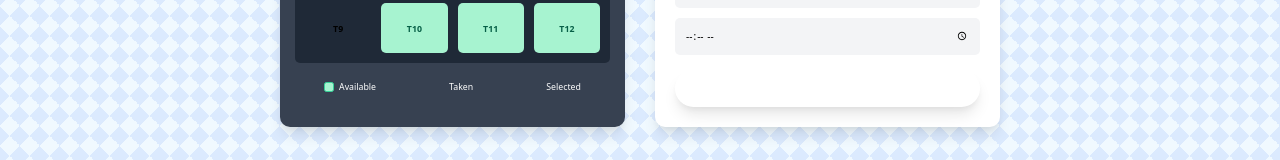
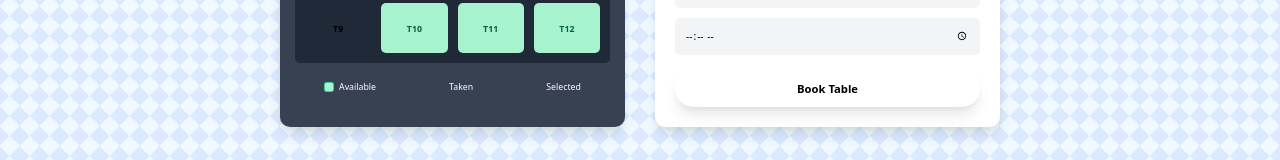
Before and after one commit to devloperdeepanshu/foodd, a React (Create React App) app: page /seating-arrangement in a window 1280 px wide. Both pictures are taken after a click on the button "T1". Shown: the part 452-612 px from the top of the page. Built offline with nearby package versions, Linux system fonts and the light colour scheme.

Commit message:
Update SeatingArrangement.js

```diff
--- a/src/components/SeatingArrangement.js
+++ b/src/components/SeatingArrangement.js
@@ -163,7 +163,7 @@ const SeatingArrangement = () => {
                       <input type="time" name="time" onChange={handleChange} value={formData.time} className="p-4 rounded-lg bg-gray-100 border-transparent focus:ring-2 focus:ring-sky-500 focus:outline-none" required />
                       <motion.button
                         type="submit"
-                        className="p-4 bg-sky-500 text-white rounded-full font-bold text-lg mt-2 shadow-lg hover:shadow-xl hover:scale-105 transition-all"
+                        className="p-4 bg-sky-500 text-black rounded-full font-bold text-lg mt-2 shadow-lg hover:shadow-xl hover:scale-105 transition-all"
                         whileHover={{ scale: 1.05 }}
                         whileTap={{ scale: 0.95 }}
                       >
```
